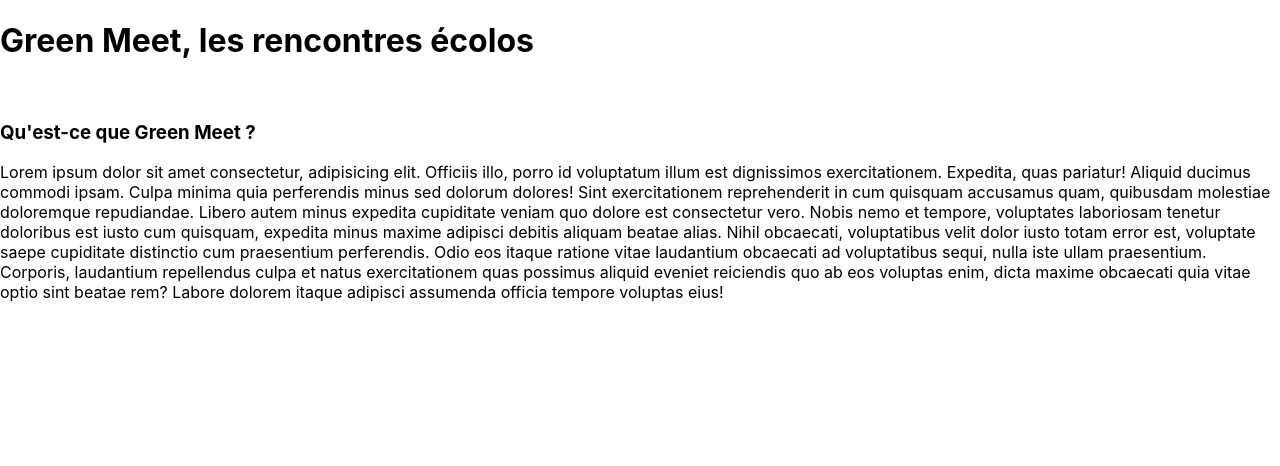
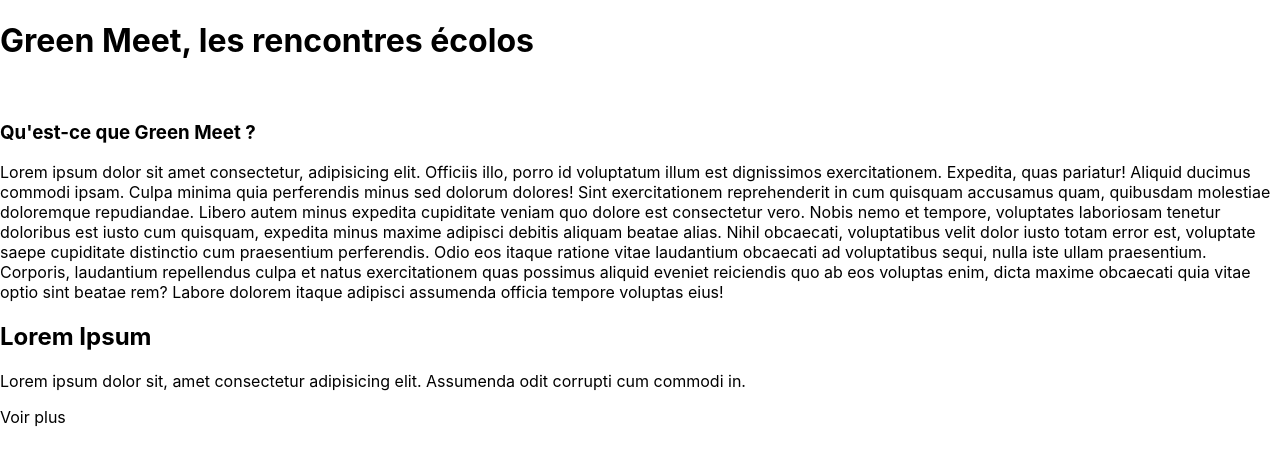
Before and after one commit to acdmft/green-meet-front, a React (Create React App) app: page / in a window 1280 px wide. Shown: the top 466 px of the page. Built offline with nearby package versions, Linux system fonts and the light colour scheme.

Commit message:
Add some content to ActionCard.jsx

```diff
--- a/src/App.js
+++ b/src/App.js
@@ -1,4 +1,5 @@
 import React from "react";
+import ActionCard from "./components/ActionCard";
 
 // Views
 import Homepage from "./views/Homepage";
@@ -7,6 +8,7 @@ function App() {
   return (
     <div>
       <Homepage />
+      <ActionCard />
     </div>
   );
 }
--- a/src/components/ActionCard.jsx
+++ b/src/components/ActionCard.jsx
@@ -1,7 +1,16 @@
 import React from "react";
 
 function ActionCard() {
-  return <div>ActionCard</div>;
+  return (
+    <div>
+      <h2>Lorem Ipsum</h2>
+      <p>
+        Lorem ipsum dolor sit, amet consectetur adipisicing elit. Assumenda odit
+        corrupti cum commodi in.
+      </p>
+      <a>Voir plus</a>
+    </div>
+  );
 }
 
 export default ActionCard;
```
